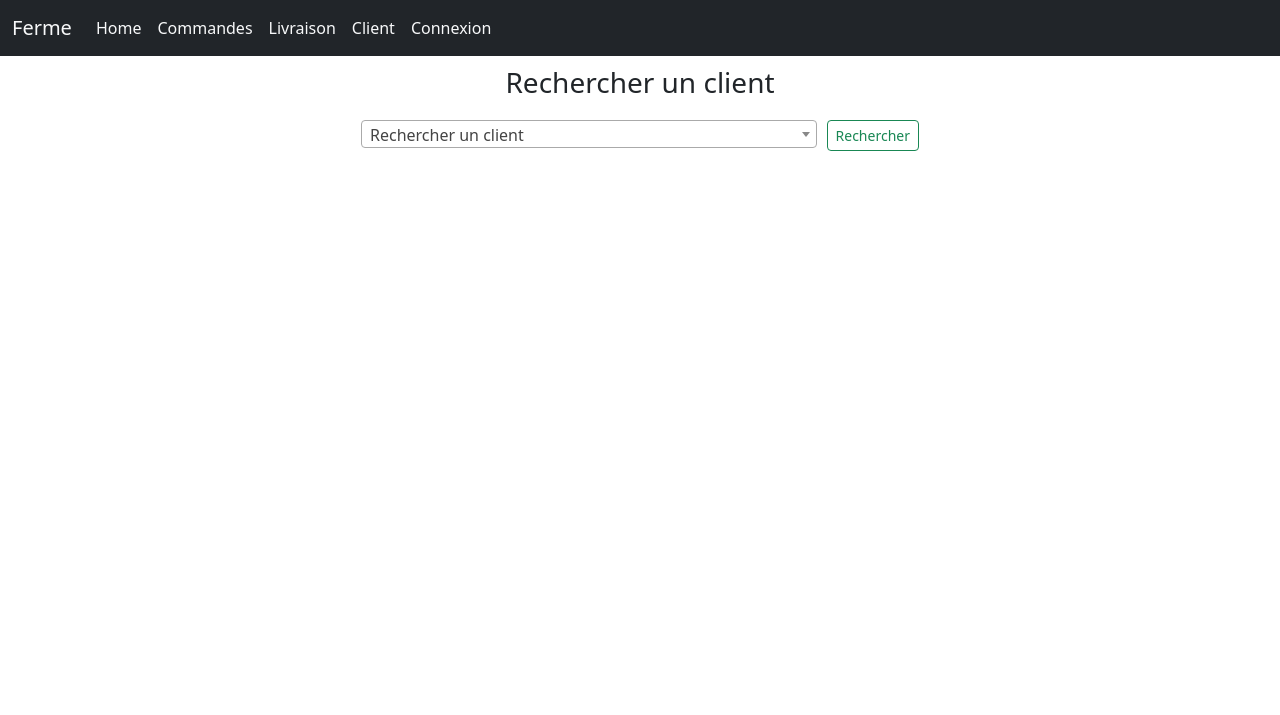
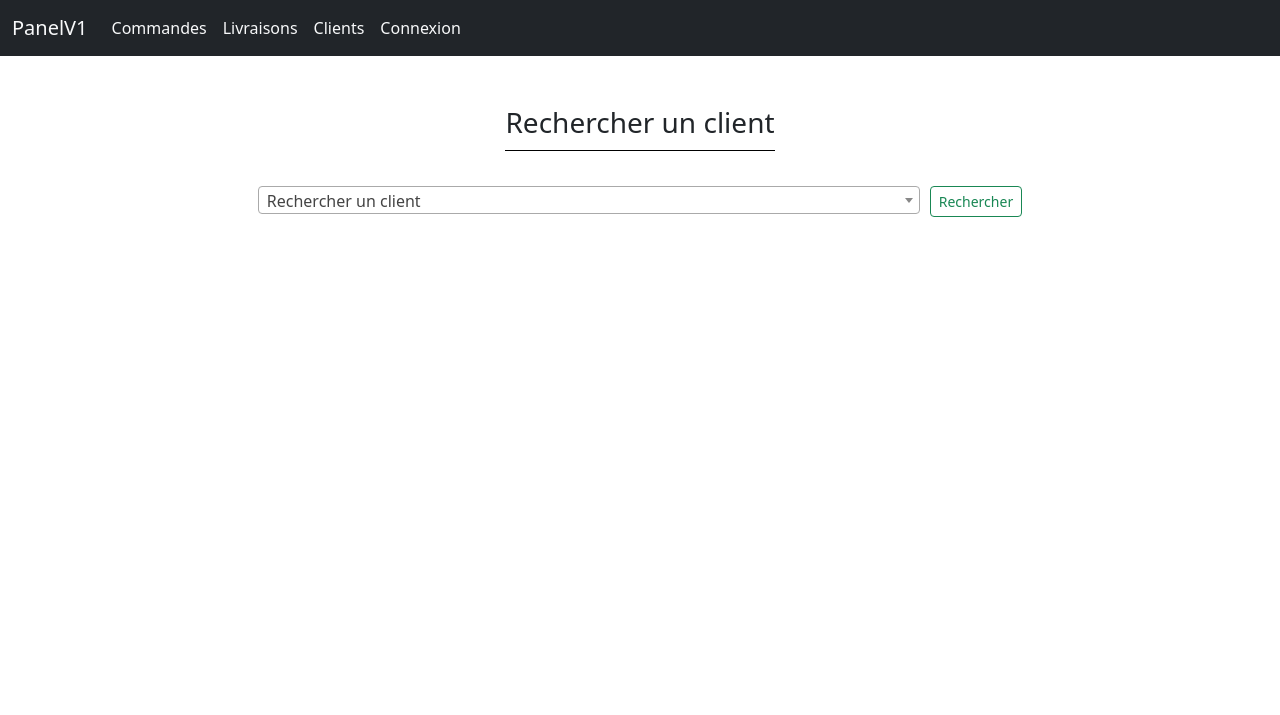
Before and after one commit to DorisZ21/fermNath, a PHP site: page /customer/show in a window 1280 px wide. Shown: the top 715 px of the page. Run offline with PHP 8.4, Linux system fonts and the light colour scheme; the visitor is signed in with stand-in values (Sample User, id 1); data comes from the database, SQL or seed files in the repository; some libraries are stand-ins or nearby versions.

Commit message:
add files

```diff
--- a/controller/homeController.php
+++ b/controller/homeController.php
@@ -2,7 +2,7 @@
 $routeur = new AltoRouter();
 // Routeur pour la home page
 $routeur->map('GET','/',function (){
-    require 'templates/home.php';
+    require 'templates/orders/ordersTemplate.php';
 },'home');
 // Routeur page login
 $routeur->map('GET|POST','/login',function () use ($conn){
--- a/public/components/header.php
+++ b/public/components/header.php
@@ -1,22 +1,19 @@
 <nav class="navbar navbar-expand-lg bg-body-tertiary bg-dark">
     <div class="container-fluid">
-        <a class="navbar-brand link-light" href="">Ferme</a>
+        <a class="navbar-brand link-light" href="">PanelV1</a>
         <button class="navbar-toggler" type="button" data-bs-toggle="collapse" data-bs-target="#navbarNav" aria-controls="navbarNav" aria-expanded="false" aria-label="Toggle navigation">
             <span class="navbar-toggler-icon"></span>
         </button>
         <div class="collapse navbar-collapse" id="navbarNav">
             <ul class="navbar-nav">
                 <li class="nav-item">
-                    <a class="nav-link active link-light" aria-current="page" href="/">Home</a>
-                </li>
-                <li class="nav-item">
                     <a class="nav-link link-light" href="/orders/show">Commandes</a>
                 </li>
                 <li class="nav-item">
-                    <a class="nav-link link-light" href="/delivery/show">Livraison</a>
+                    <a class="nav-link link-light" href="/delivery/show">Livraisons</a>
                 </li>
                 <li class="nav-item">
-                    <a class="nav-link link-light" href="/customer/show">Client</a>
+                    <a class="nav-link link-light" href="/customer/show">Clients</a>
                 </li>
                 <li class="nav-item">
                     <a class="nav-link link-light" href="/login">Connexion</a>
--- a/public/components/searchBar.php
+++ b/public/components/searchBar.php
@@ -1,5 +1,5 @@
 <div class="container container-searchBar">
-    <h3 class="titleSearchBar">Rechercher un client </h3>
+    <h3 class="titre-bar-recherche title-border">Rechercher un client </h3>
     <form action="" method="post" class="formSearchBar">
         <select class="searchBarOrders form-control" id="customerIdSearchBar" name="customerIdSearchBar">
             <option value="none">Rechercher un client</option>
--- a/public/css/style.css
+++ b/public/css/style.css
@@ -1,10 +1,26 @@
+/* components */
+
+.titre-bar-recherche{
+    margin-top: 30px;
+    margin-bottom: 35px;
+}
 
 /* MAIN CSS */
 *{
     margin: 0px;
     padding: 0px;
 }
+.card-body-color{
+    background: #2f3640;
+}
 
+.title-border{
+    padding-bottom: 10px;
+    border-bottom: black 1px solid;
+}
+.txt-white{
+    color: white;
+}
 .title-margin{
     margin-top: 1em;
     margin-bottom: 1em;
@@ -82,7 +98,7 @@
 /* Page orders */
 
 .formSearchBar{
-    width: 50%;
+    width: 70%;
     display: flex;
     flex-direction: row;
 }
@@ -162,8 +178,21 @@
     display: flex;
     margin-top: 2em;
     justify-content: center;
+}
 
+.card-body-customer{
+    width: 18rem;
 }
+
+.btn-card{
+    color: white;
+}
+.bloc-general-customer-show{
+    margin-top: 20px;
+    height: 80vh;
+    border-radius: 5px;
+}
+
 
 @media print {
     #btnDeleteTableOrders{
--- a/public/templates/customer/customerShowTemplate.php
+++ b/public/templates/customer/customerShowTemplate.php
@@ -1,15 +1,17 @@
+<div class="container bloc-general-customer-show">
     <?php require 'components/alertFlashMessage.php'?>
     <?php require 'components/searchBar.php'?>
     <div class="container-fluid containerCardCustomer">
         <?php if(!empty($customerSearchBar)): ?>
-        <div class="card" style="width: 18rem;">
-            <div class="card-body">
-                <h5 class="card-title"><?=$customerSearchBar['name']?></h5>
-                <h5 class="card-subtitle mb-2"><?=$customerSearchBar['first_name']?></h5>
-                <p class="card-text"><?=$customerSearchBar['phone_number']?></p>
+            <div class="card card-customer-show">
+                <div class="card-body card-body-color card-body-customer">
+                    <h5 class="card-title txt-white"><?=$customerSearchBar['name']?></h5>
+                    <h5 class="card-subtitle mb-2 txt-white"><?=$customerSearchBar['first_name']?></h5>
+                    <p class="card-text txt-white"><?=$customerSearchBar['phone_number']?></p>
                     <a href="/customer/update/<?=$customerSearchBar['id']?>" class="card-link btn btn-outline-success btn-sm btn-card" id="linkAddOrders">Modifier</a>
                     <a href="/customer/delete/<?=$customerSearchBar['id']?>" class="card-link btn btn-outline-danger btn-sm btn-card" id="linkAddOrders">Supprimer</a>
                 </div>
             </div>
         <?php endif; ?>
     </div>
+</div>
--- a/public/templates/customer/customerUpdateTemplate.php
+++ b/public/templates/customer/customerUpdateTemplate.php
@@ -1,4 +1,4 @@
 <div class="container">
-    <h1 class="title-margin">Modifier les informations d'un client</h1>
+    <h1 class="title-margin title-border">Modifier les informations d'un client</h1>
     <?php require 'forms/formCustomer.php' ?>
 </div>
--- a/public/templates/delivery/deliveryAddTemplate.php
+++ b/public/templates/delivery/deliveryAddTemplate.php
@@ -1,2 +1,4 @@
-<h1>Ajouter une livraison</h1>
-<?php require_once 'forms/formDelivery.php'?>
+<div class="container mt-5">
+    <h1 class="title-border title-margin">Ajouter une livraison</h1>
+    <?php require_once 'forms/formDelivery.php'?>
+</div>
--- a/public/templates/delivery/deliveryUpdateTemplate.php
+++ b/public/templates/delivery/deliveryUpdateTemplate.php
@@ -1,4 +1,4 @@
 <div class="container">
-    <h1 class="title-margin">Modifier la livraison</h1>
+    <h1 class="title-margin title-border">Modifier la livraison</h1>
     <?php require 'forms/formDelivery.php' ?>
 </div>
--- a/public/templates/home.php
+++ /dev/null
@@ -1 +0,0 @@
-<h1>Bienvenu sur mon site !</h1>
--- a/public/templates/orders/ordersAddTemplate.php
+++ b/public/templates/orders/ordersAddTemplate.php
@@ -1,5 +1,5 @@
 <div class="container">
-    <h1 class="title-margin">Ajouter une commande</h1>
+    <h1 class="title-margin title-border">Ajouter une commande</h1>
     <?php if(!empty($_SESSION['flashMessage'])): ?>
         <?php require 'components/alertFlashMessage.php'?>
     <?php endif; ?>
```
Also changed, not shown: public/templates/customer/customerAddTemplate.php (+5 -2 lines), public/templates/delivery/deliveryShowTemplate.php (+4 -4 lines), public/templates/orders/ordersTemplate.php (+4 -4 lines). Lines whose indentation alone changed are shown as unchanged.
